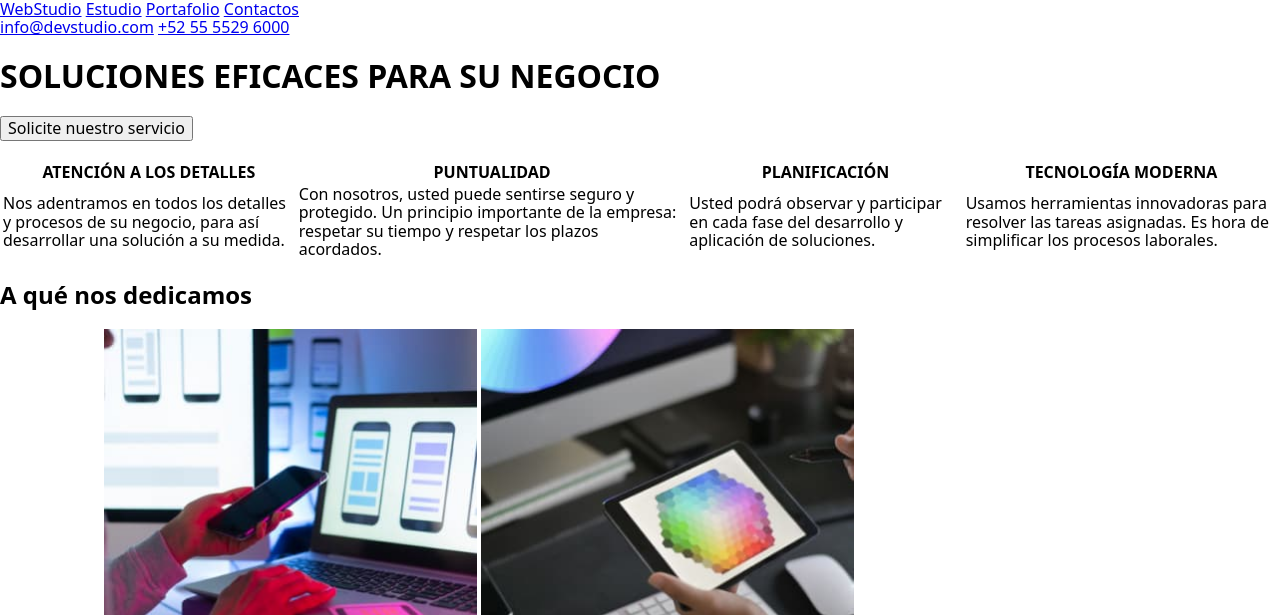
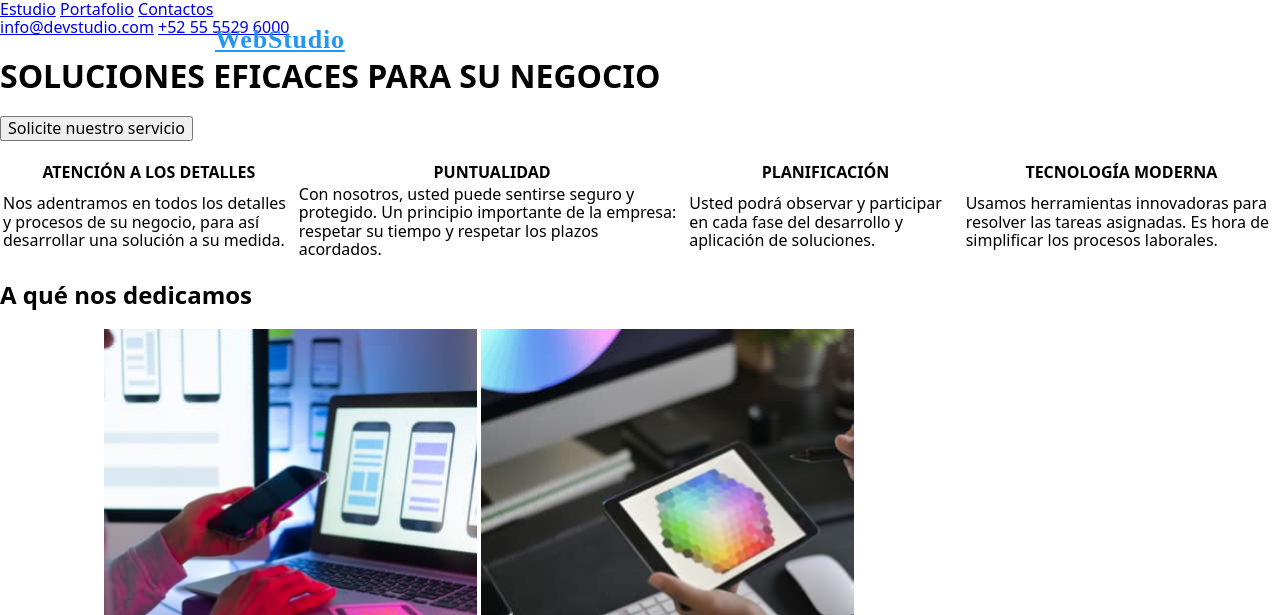
Before and after one commit to CoolKiid95/goit-markup-hw-02-nomas, a plain HTML site: page index.html in a window 1280 px wide. Shown: the top 615 px of the page. Drawn offline with nearby package versions, Linux system fonts and the light colour scheme.

Commit message:
Webstudio style change

```diff
--- a/CSS/styles.css
+++ b/CSS/styles.css
@@ -1,5 +1,16 @@
 @import url('https://fonts.googleapis.com/css2?family=Roboto:ital,wght@1,100&display=swap');
 @import url('https://fonts.googleapis.com/css2?family=Roboto:ital,wght@1,100&display=swap');
 .logo-WebStudio {
-    font-family: "Roboto", sans-serif, ##2196F3, line-height: 31px;
+    font-family: 'Raleway';
+    font-style: normal;
+    font-weight: 700;
+    font-size: 26px;
+    line-height: 31px;
+    letter-spacing: 0.03em;
+    color: #2196F3;
+    position: absolute;
+    width: 145px;
+    height: 31px;
+    left: 215px;
+    top: 24px;
 }
--- a/index.html
+++ b/index.html
@@ -13,7 +13,7 @@
 <body>
     <header>
         <nav>
-            <a href="/index.html">WebStudio</a>
+            <a class="logo-WebStudio" href="/index.html">WebStudio</a>
             <a href="/estudio">Estudio</a>
             <a href="/portafolio.html">Portafolio</a>
             <a href="contactos">Contactos</a>
```
